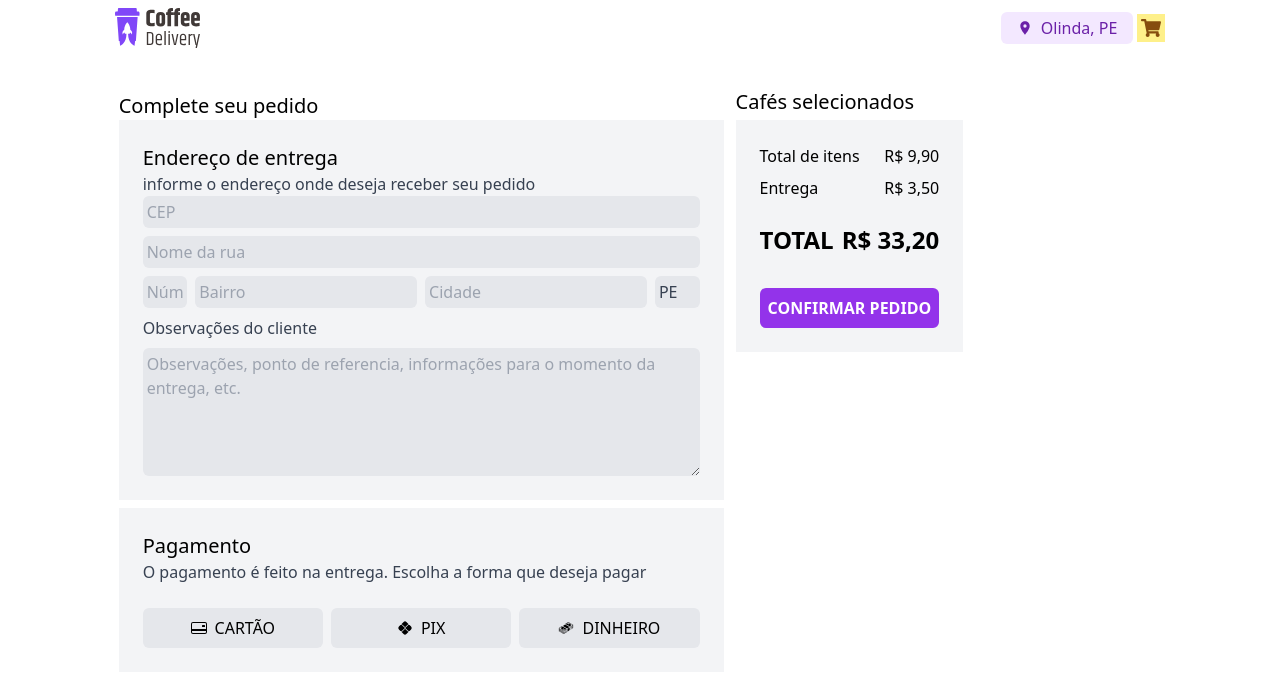
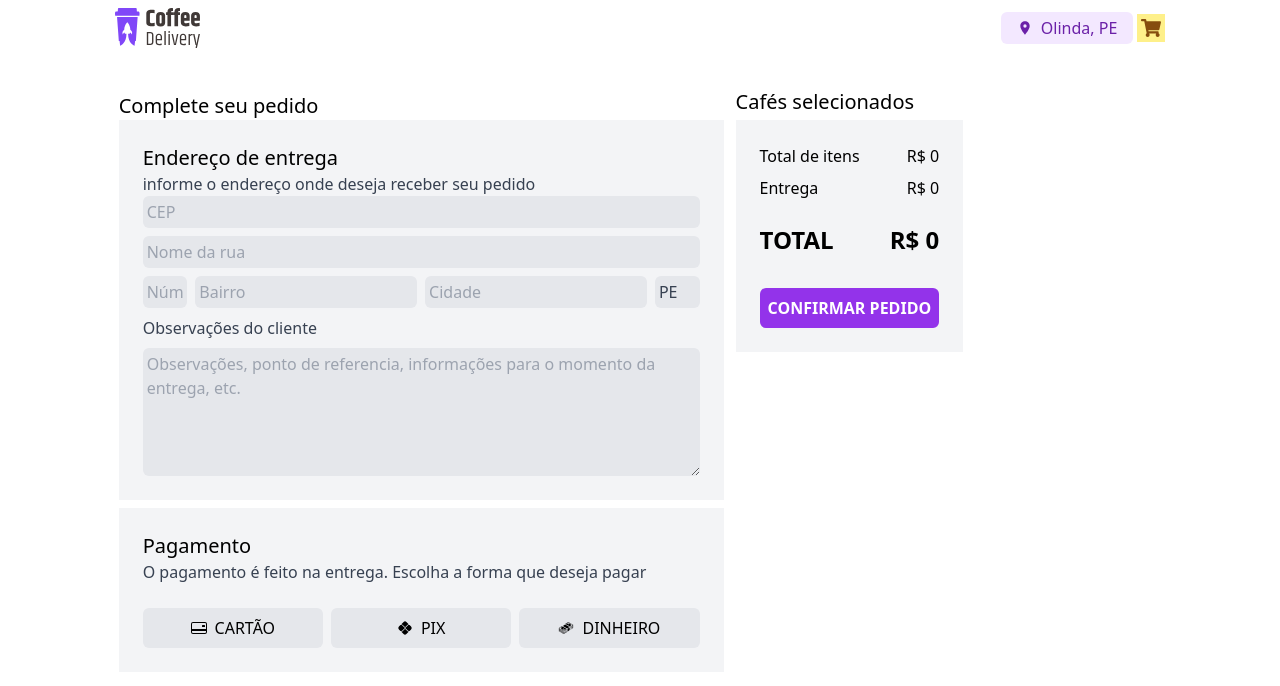
Before and after one commit to brennoclins/coffee-delivery, a React (Vite) app: page /checkout in a window 1280 px wide. Shown: the top 686 px of the page. Built offline with nearby package versions, Linux system fonts and the light colour scheme.

Commit message:
feat: Displaying total cart items in Header, Display values in checkout page, updating context API

```diff
--- a/src/components/AmountCoffees/intex.tsx
+++ b/src/components/AmountCoffees/intex.tsx
@@ -1,13 +1,23 @@
-import { useContext, useState } from "react";
+import { useContext, useEffect, useState } from "react";
 import { FiMinus, FiPlus } from "react-icons/fi";
 import { CoffeeContext } from "../../contexts/coffeContext";
 
 import styles from "./amountCoffes.module.css"
 
-export function AmountCoffees() {
+interface AmountCoffeesProps {
+  amount?: number
+}
+
+export function AmountCoffees({amount}: AmountCoffeesProps) {
   const { updateAmount } = useContext(CoffeeContext)
 
   const [counter, setCounter] = useState(0)
+
+  useEffect(() => {
+    if(amount) {
+      setCounter(amount)
+    }
+  },[])
 
   function increaseAmountOfCoffees() {
     setCounter(counter + 1)
--- a/src/components/Header/index.tsx
+++ b/src/components/Header/index.tsx
@@ -7,10 +7,12 @@ import styles from "./header.module.css";
 import { Link } from "react-router-dom";
 
 export function Header() {
-  const { itemsInCart } = useContext(CoffeeContext);
+  const { coffeeInTheCart } = useContext(CoffeeContext);
   return (
     <header className={styles.header}>
-      <img src="./logo.svg" alt="Logo" />
+      <Link to={"/"}>
+        <img src="./logo.svg" alt="Logo" />
+      </Link>
       <div className={styles.actions}>
         <p>
           <MdLocationOn />
@@ -21,8 +23,8 @@ export function Header() {
           <FaShoppingCart size={28} className={styles.cart} />
         </Link>
 
-        {itemsInCart > 0 && (
-          <span className={styles.totalItemsInCart}>{itemsInCart}</span>
+        {coffeeInTheCart.length > 0 && (
+          <span className={styles.totalItemsInCart}>{coffeeInTheCart.length}</span>
         )}
       </div>
     </header>
--- a/src/contexts/coffeContext.tsx
+++ b/src/contexts/coffeContext.tsx
@@ -1,4 +1,4 @@
-import { createContext, ReactNode, useState } from "react";
+import { createContext, ReactNode, useEffect, useState } from "react";
 
 interface CoffeeProps {
   id: string;
@@ -9,13 +9,17 @@ interface CoffeeProps {
 }
 
 interface CoffeeContextType {
-  coffeeInTheCart: CoffeeProps[];
   amountCoffeesToCart: number;
   updateAmount: (amount: number) => void;
 
-  itemsInCart: number;
+  coffeeInTheCart: CoffeeProps[];
   updateItemsInCart: ({ id, name, amount, value }: CoffeeProps) => void;
+  removeItemInCart: (id:string) => void;
+
+  totalValueOfItemsInCart: number;
+  deliveryValue: number;
 }
+
 export const CoffeeContext = createContext({} as CoffeeContextType);
 
 interface CoffeeContextProviderProps {
@@ -27,7 +31,25 @@ export function CoffeeContextProvider({
 }: CoffeeContextProviderProps) {
   const [coffeeInTheCart, setCoffeeInTheCart] = useState<CoffeeProps[]>([]);
   const [amountCoffeesToCart, setAmountCoffeesToCart] = useState(0);
-  const [itemsInCart, setItemsInCart] = useState(0);
+  const [totalValueOfItemsInCart, setTotalValueOfItemsInCart] = useState(0);
+  const [deliveryValue, setDeliveryValue] = useState(3.50)
+
+  useEffect(() => {
+    updateTotalValueOfItemsInCart()
+  }, [coffeeInTheCart])
+
+  // const totalItemsInCart = coffeeInTheCart.length
+
+  function updateTotalValueOfItemsInCart() {
+    const valueTotalItems = coffeeInTheCart.map(coffee => {
+      return (coffee.amount * coffee.value)
+    }).reduce(
+      (accumulator, currentValue) => accumulator + currentValue,
+      0
+    )
+
+    setTotalValueOfItemsInCart(valueTotalItems)
+  }
 
   function updateAmount(amount: number) {
     setAmountCoffeesToCart(amount);
@@ -61,8 +83,11 @@ export function CoffeeContextProvider({
           },
         ]);
       }
+  }
 
-    setItemsInCart(coffeeInTheCart.length);
+  function removeItemInCart(id:string) {
+    const filterCart = coffeeInTheCart.filter((cart) => cart.id !== id);
+    setCoffeeInTheCart(filterCart);
   }
 
   return (
@@ -71,8 +96,10 @@ export function CoffeeContextProvider({
         coffeeInTheCart,
         amountCoffeesToCart,
         updateAmount,
-        itemsInCart,
         updateItemsInCart,
+        removeItemInCart,
+        totalValueOfItemsInCart,
+        deliveryValue,
       }}
     >
       {children}
--- a/src/pages/Checkout/index.tsx
+++ b/src/pages/Checkout/index.tsx
@@ -9,9 +9,32 @@ import { useContext } from "react";
 import { CoffeeContext } from "../../contexts/coffeContext";
 
 export function Checkout() {
-  const { coffeeInTheCart } = useContext(CoffeeContext);
+  const { coffeeInTheCart, removeItemInCart, updateItemsInCart, totalValueOfItemsInCart, deliveryValue } =
+    useContext(CoffeeContext);
 
-  console.log(coffeeInTheCart);
+
+  function removerCoffeeToCart(id: string) {
+    removeItemInCart(id);
+  }
+
+  // function updatesTheAmountOfCoffeeInTheCart(
+  //   id: string,
+  //   name: string,
+  //   amount: number,
+  //   value: number,
+  //   imageURL: string
+  // ) {
+  //   if (amount > 0) {
+  //     updateItemsInCart({
+  //       id,
+  //       name,
+  //       amount,
+  //       value,
+  //       imageURL,
+  //     });
+  //   }
+  // }
+
   return (
     <main className={styles.checkout}>
       <section className={styles.address}>
@@ -88,34 +111,38 @@ export function Checkout() {
 
         {coffeeInTheCart.map((coffee) => {
           return (
-            <div key={coffee.id} className={styles.coffeeSelected}>
+            <section key={coffee.id}>
+              <div className={styles.coffeeSelected}>
                 <img src={coffee.imageURL} alt={coffee.name} />
 
                 <div className={styles.coffeInfo}>
                   <h3>{coffee.name}</h3>
                   <div>
-                  <AmountCoffees />
-                  <button>REMOVER</button>
+                    <AmountCoffees amount={coffee.amount} />
+                    <button onClick={() => removerCoffeeToCart(coffee.id)}>
+                      REMOVER
+                    </button>
                   </div>
                 </div>
 
-              <strong>{String(coffee.value)}</strong>
+                <strong>R$ {String(coffee.value)}</strong>
               </div>
+            </section>
           );
         })}
 
         <div className={styles.paymentDetails}>
           <div>
-            Total de itens <span>R$ 9,90</span>
+            Total de itens <span>R$ {totalValueOfItemsInCart}</span>
           </div>
 
           <div>
-            Entrega <span>R$ 3,50</span>
+            Entrega <span>R$ {totalValueOfItemsInCart > 0 ? deliveryValue : 0}</span>
           </div>
 
           <div className={styles.paymentTotal}>
             <strong>TOTAL</strong>
-            <strong>R$ 33,20</strong>
+            <strong>R$ {totalValueOfItemsInCart > 0 ? totalValueOfItemsInCart + deliveryValue : 0 }</strong>
           </div>
 
           <button>CONFIRMAR PEDIDO</button>
```
Also changed, not shown: 1 other file (tests, documents, lock files or other folders). Lines whose indentation alone changed are shown as unchanged.
